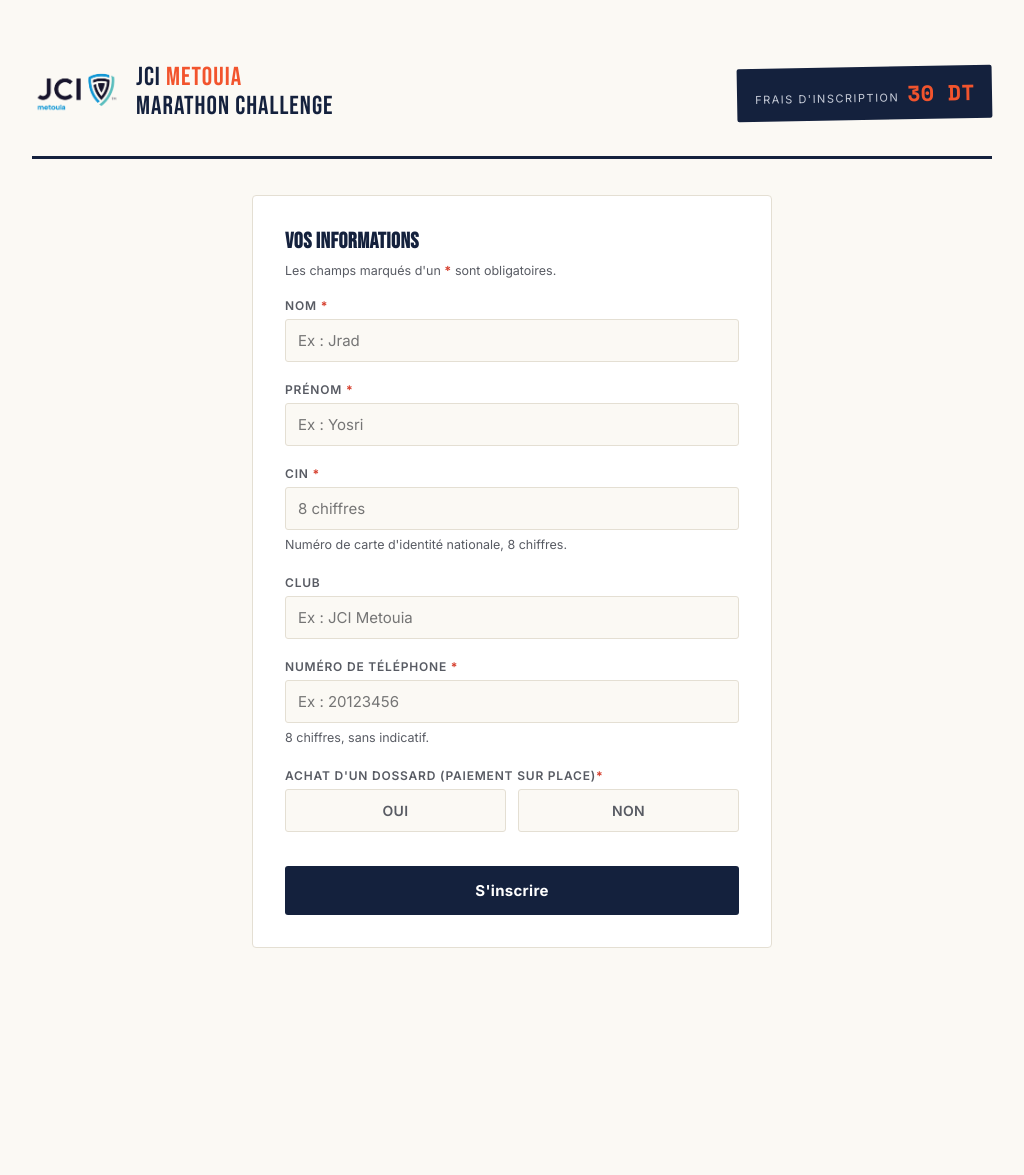
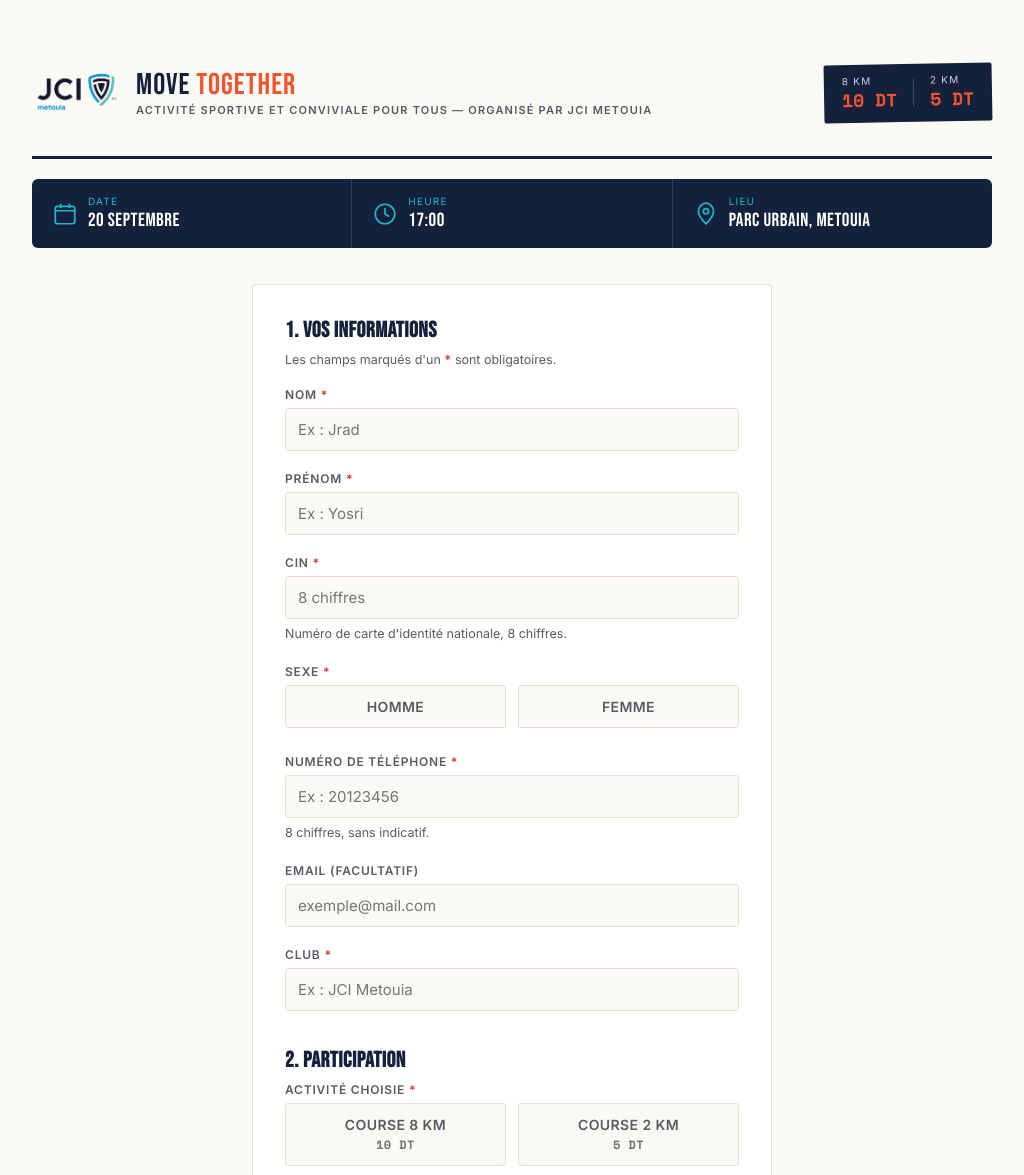
Before and after one commit to YOSRI-JRAD/jci-marathon, a plain HTML site: page index.html in a window 1280 px wide. Shown: the top 1175 px of the page, without its empty margins (128-1152 px from the left). Before the commit the page ends 996 px from the top, so only its background shows below. Drawn offline with nearby package versions, Linux system fonts and the light colour scheme.

Commit message:
ajout sexe actvité

```diff
--- a/index.html
+++ b/index.html
@@ -3,7 +3,7 @@
 <head>
 <meta charset="UTF-8" />
 <meta name="viewport" content="width=device-width, initial-scale=1.0" />
-<title>JCI Marathon — Inscription</title>
+<title>Move Together — Inscription</title>
 <link rel="preconnect" href="https://fonts.googleapis.com">
 <link href="https://fonts.googleapis.com/css2?family=Bebas+Neue&family=Inter:wght@400;500;600;700&family=Space+Mono:wght@400;700&display=swap" rel="stylesheet">
 <style>
@@ -14,6 +14,7 @@
     --line:#E4DFD3;
     --slate:#585B63;
     --ok-green:#2E7D5B;
+    --teal:#1FB6C9;
   }
   *{box-sizing:border-box;}
   body{
@@ -39,7 +40,7 @@
     gap:16px;
     border-bottom:3px solid var(--navy);
     padding-bottom:18px;
-    margin-bottom:36px;
+    margin-bottom:20px;
   }
   .brand-group{
     display:flex;
@@ -54,33 +55,91 @@
   }
   .brand{
     font-family:'Bebas Neue',sans-serif;
-    font-size:26px;
+    font-size:30px;
     letter-spacing:1px;
     line-height:1.1;
   }
   .brand span{color:var(--bib-orange);}
+  .brand .sub{
+    display:block;
+    font-family:'Inter',sans-serif;
+    font-size:11px;
+    font-weight:600;
+    letter-spacing:1.2px;
+    text-transform:uppercase;
+    color:var(--slate);
+    margin-top:2px;
+  }
   .fee-tag{
     background:var(--navy);
     color:#fff;
     padding:10px 18px;
     border-radius:2px;
     display:flex;
-    align-items:baseline;
-    gap:8px;
+    align-items:center;
+    gap:16px;
     transform:rotate(-1deg);
   }
+  .fee-tag .fee-block{
+    display:flex;
+    flex-direction:column;
+    align-items:flex-start;
+  }
   .fee-tag .fee-label{
-    font-size:11px;
+    font-size:10px;
     text-transform:uppercase;
-    letter-spacing:1.5px;
+    letter-spacing:1.2px;
     color:#C9CEDA;
   }
   .fee-tag .fee-amount{
     font-family:'Space Mono',monospace;
     font-weight:700;
-    font-size:22px;
+    font-size:18px;
     color:var(--bib-orange);
   }
+  .fee-tag .divider{
+    width:1px;
+    height:28px;
+    background:rgba(255,255,255,0.2);
+  }
+
+  /* Event info bar (from poster) */
+  .event-bar{
+    display:flex;
+    flex-wrap:wrap;
+    gap:0;
+    background:var(--navy);
+    border-radius:6px;
+    overflow:hidden;
+    margin-bottom:36px;
+  }
+  .event-bar .item{
+    flex:1 1 0;
+    display:flex;
+    align-items:center;
+    gap:10px;
+    padding:16px 20px;
+    border-right:1px solid rgba(255,255,255,0.12);
+    min-width:180px;
+  }
+  .event-bar .item:last-child{border-right:none;}
+  .event-bar svg{flex-shrink:0;}
+  .event-bar .item-label{
+    display:block;
+    font-size:10px;
+    text-transform:uppercase;
+    letter-spacing:1.2px;
+    color:var(--teal);
+    margin-bottom:2px;
+  }
+  .event-bar .item-value{
+    display:block;
+    font-family:'Bebas Neue',sans-serif;
+    font-size:19px;
+    letter-spacing:0.5px;
+    color:#fff;
+  }
+
   .required-note{
     font-size:12.5px;
     color:var(--slate);
@@ -107,6 +166,7 @@
     margin:0 0 8px;
     color:var(--navy);
   }
+  h2.section-title.spaced{margin-top:36px;}
   .field{
     margin-bottom:20px;
   }
@@ -119,7 +179,7 @@
     color:var(--slate);
     margin-bottom:6px;
   }
-  input[type="text"]{
+  input[type="text"],input[type="email"]{
     width:100%;
     padding:11px 12px;
     border:1.5px solid var(--line);
@@ -130,7 +190,7 @@
     background:var(--cream);
     transition:border-color .15s ease;
   }
-  input[type="text"]:focus{
+  input[type="text"]:focus,input[type="email"]:focus{
     outline:none;
     border-color:var(--bib-orange);
     background:#fff;
@@ -169,6 +229,13 @@
     border-color:var(--bib-orange);
     background:#FFF1EA;
     color:var(--bib-orange);
+  }
+  .radio-option .box .price{
+    display:block;
+    font-family:'Space Mono',monospace;
+    font-size:12px;
+    margin-top:3px;
+    opacity:0.85;
   }
   .hint{
     font-size:12.5px;
@@ -236,6 +303,13 @@
     margin-bottom:18px;
   }
   .error-msg.show{display:block;}
+
+  @media (max-width:560px){
+    .event-bar{flex-direction:column;}
+    .event-bar .item{border-right:none;border-bottom:1px solid rgba(255,255,255,0.12);}
+    .event-bar .item:last-child{border-bottom:none;}
+    .fee-tag{transform:none;}
+  }
 </style>
 </head>
 <body>
@@ -244,18 +318,51 @@
   <div class="top-bar">
     <div class="brand-group">
       <img src="JCI - metouia.png" alt="Logo JCI Metouia" class="logo" onerror="this.style.display='none'">
-      <div class="brand">JCI <span>METOUIA</span><br>MARATHON CHALLENGE</div>
+      <div class="brand">MOVE <span>TOGETHER</span>
+        <span class="sub">Activité sportive et conviviale pour tous — Organisé par JCI Metouia</span>
+      </div>
     </div>
-    <div class="fee-tag">
-      <span class="fee-label">Frais d'inscription</span>
-      <span class="fee-amount">30 DT</span>
+    <div class="fee-tag" id="feeTag">
+      <div class="fee-block">
+        <span class="fee-label">8 KM</span>
+        <span class="fee-amount">10 DT</span>
+      </div>
+      <div class="divider"></div>
+      <div class="fee-block">
+        <span class="fee-label">2 KM</span>
+        <span class="fee-amount">5 DT</span>
+      </div>
+    </div>
+  </div>
+
+  <div class="event-bar">
+    <div class="item">
+      <svg width="26" height="26" viewBox="0 0 24 24" fill="none"><rect x="3" y="5" width="18" height="16" rx="2" stroke="#1FB6C9" stroke-width="1.6"/><path d="M3 9H21" stroke="#1FB6C9" stroke-width="1.6"/><path d="M8 3V6" stroke="#1FB6C9" stroke-width="1.6" stroke-linecap="round"/><path d="M16 3V6" stroke="#1FB6C9" stroke-width="1.6" stroke-linecap="round"/></svg>
+      <div>
+        <span class="item-label">Date</span>
+        <span class="item-value">20 Septembre</span>
+      </div>
+    </div>
+    <div class="item">
+      <svg width="26" height="26" viewBox="0 0 24 24" fill="none"><circle cx="12" cy="12" r="9" stroke="#1FB6C9" stroke-width="1.6"/><path d="M12 7V12L15.5 14" stroke="#1FB6C9" stroke-width="1.6" stroke-linecap="round"/></svg>
+      <div>
+        <span class="item-label">Heure</span>
+        <span class="item-value">17:00</span>
+      </div>
+    </div>
+    <div class="item">
+      <svg width="26" height="26" viewBox="0 0 24 24" fill="none"><path d="M12 21C12 21 19 14.5 19 9.5C19 5.36 15.64 2 12 2C8.36 2 5 5.36 5 9.5C5 14.5 12 21 12 21Z" stroke="#1FB6C9" stroke-width="1.6"/><circle cx="12" cy="9.5" r="2.5" stroke="#1FB6C9" stroke-width="1.6"/></svg>
+      <div>
+        <span class="item-label">Lieu</span>
+        <span class="item-value">Parc Urbain, Metouia</span>
+      </div>
     </div>
   </div>
 
   <div class="grid">
     <!-- FORM -->
     <div class="card" id="formCard">
-      <h2 class="section-title">Vos informations</h2>
+      <h2 class="section-title">1. Vos informations</h2>
       <div class="required-note">Les champs marqués d'un <span class="required">*</span> sont obligatoires.</div>
       <div class="error-msg" id="errorMsg">Une erreur est survenue, veuillez réessayer.</div>
       <form id="regForm">
@@ -273,13 +380,45 @@
           <div class="hint">Numéro de carte d'identité nationale, 8 chiffres.</div>
         </div>
         <div class="field">
-          <label for="club">Club </label>
-          <input type="text" id="club"  placeholder="Ex : JCI Metouia">
+          <label>Sexe <span class="required">*</span></label>
+          <div class="radio-group">
+            <label class="radio-option">
+              <input type="radio" name="sexe" value="Homme" required>
+              <span class="box">Homme</span>
+            </label>
+            <label class="radio-option">
+              <input type="radio" name="sexe" value="Femme" required>
+              <span class="box">Femme</span>
+            </label>
+          </div>
         </div>
         <div class="field">
           <label for="tel">Numéro de téléphone <span class="required">*</span></label>
           <input type="text" id="tel" required inputmode="numeric" pattern="[0-9]{8}" maxlength="8" placeholder="Ex : 20123456">
           <div class="hint">8 chiffres, sans indicatif.</div>
+        </div>
+        <div class="field">
+          <label for="email">Email (facultatif)</label>
+          <input type="email" id="email" placeholder="exemple@mail.com">
+        </div>
+        <div class="field">
+          <label for="club">Club <span class="required">*</span></label>
+          <input type="text" id="club" required placeholder="Ex : JCI Metouia">
+        </div>
+
+        <h2 class="section-title spaced">2. Participation</h2>
+        <div class="field">
+          <label>Activité choisie <span class="required">*</span></label>
+          <div class="radio-group">
+            <label class="radio-option">
+              <input type="radio" name="activite" value="8KM" data-frais="10" required>
+              <span class="box">Course 8 KM<span class="price">10 DT</span></span>
+            </label>
+            <label class="radio-option">
+              <input type="radio" name="activite" value="2KM" data-frais="5" required>
+              <span class="box">Course 2 KM<span class="price">5 DT</span></span>
+            </label>
+          </div>
         </div>
         <div class="field">
           <label>Achat d'un dossard (paiement sur place)<span class="required">*</span></label>
@@ -294,13 +433,14 @@
             </label>
           </div>
         </div>
+
         <button type="submit" class="submit" id="submitBtn">S'inscrire</button>
       </form>
 
       <div class="confirm" id="confirmBox">
         <div class="check">✓</div>
         <h3>Inscription enregistrée</h3>
-        <p>Merci ! Votre inscription au JCI Marathon a bien été reçue. Les frais de 30 DT sont à régler selon les modalités communiquées par l'organisation.</p>
+        <p>Merci ! Votre inscription à Move Together (20 Septembre, 17:00, Parc Urbain Metouia) a bien été reçue. Les frais sont à régler selon les modalités communiquées par l'organisation.</p>
       </div>
     </div>
 
@@ -311,7 +451,6 @@
 <script>
   // Remplacez cette URL par celle de votre déploiement Google Apps Script
   const SCRIPT_URL = "https://script.google.com/macros/s/AKfycby5n9b0AoTK7NDicQ6Dseirrbg4TLt6mlXklFOeCxe7xqT3Doah7bDz53gh_jdl2tPF7Q/exec";
-  const FRAIS = 30;
 
   const form = document.getElementById('regForm');
   const submitBtn = document.getElementById('submitBtn');
@@ -323,20 +462,26 @@
   const cinInput = document.getElementById('cin');
   const clubInput = document.getElementById('club');
   const telInput = document.getElementById('tel');
+  const emailInput = document.getElementById('email');
 
   form.addEventListener('submit', async function(e){
     e.preventDefault();
     errorMsg.classList.remove('show');
-    const checked = form.querySelector('input[name="dossard"]:checked');
+    const sexeChecked = form.querySelector('input[name="sexe"]:checked');
+    const activiteChecked = form.querySelector('input[name="activite"]:checked');
+    const dossardChecked = form.querySelector('input[name="dossard"]:checked');
 
     const entry = {
       nom: nomInput.value.trim(),
       prenom: prenomInput.value.trim(),
       cin: cinInput.value.trim(),
+      sexe: sexeChecked.value,
+      tel: telInput.value.trim(),
+      email: emailInput.value.trim(),
       club: clubInput.value.trim(),
-      tel: telInput.value.trim(),
-      dossard: checked.value,
-      frais: FRAIS
+      activite: activiteChecked.value,
+      frais: parseInt(activiteChecked.getAttribute('data-frais'), 10),
+      dossard: dossardChecked.value
     };
 
     submitBtn.disabled = true;
```
